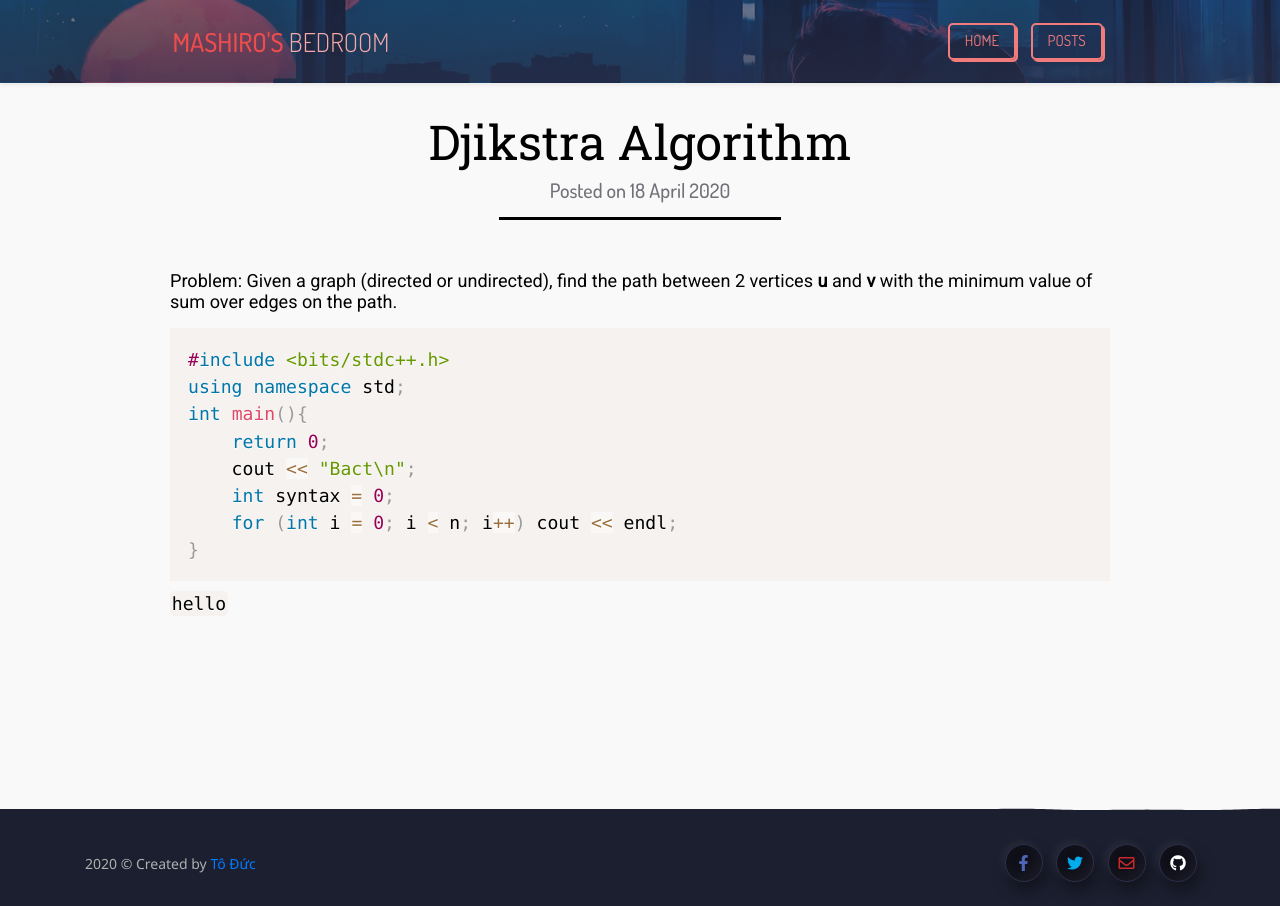
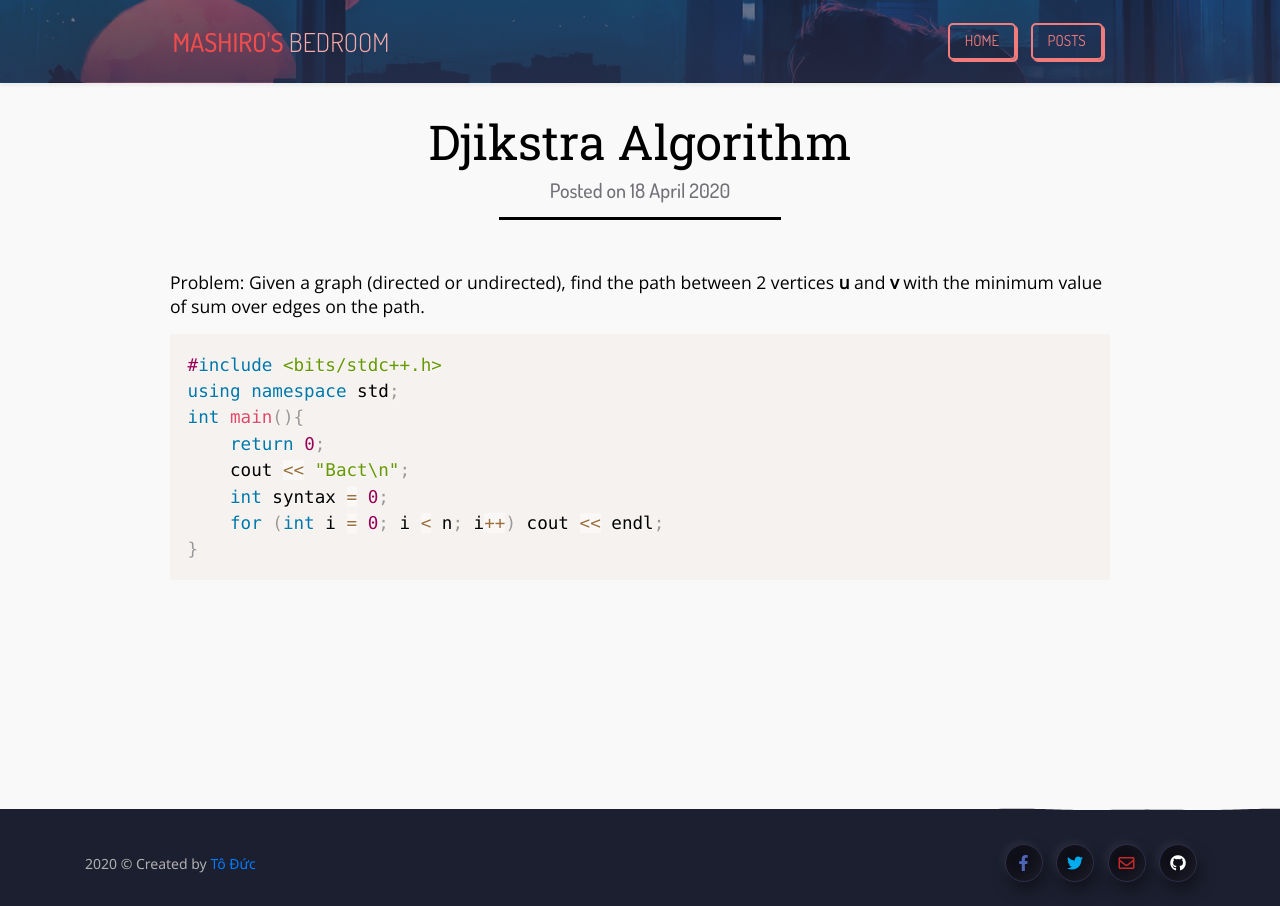
Before and after one commit to 20toduc01/20toduc01.github.io, a Jekyll site: the page built from _posts/2020-4-18-Dijkstra.markdown, in a window 1280 px wide. Built offline with Jekyll 4.4.1, drawn with Linux system fonts in a browser that asks for light colours; nearby versions of some CDN libraries; comment, search, counter and statistics services are not loaded.

Commit message:
Font tweak

````diff
--- a/_posts/2020-4-18-Dijkstra.markdown
+++ b/_posts/2020-4-18-Dijkstra.markdown
@@ -17,4 +17,3 @@ int main(){
     for (int i = 0; i < n; i++) cout << endl;
 }
 ```
-`hello`
--- a/assets/css/post.css
+++ b/assets/css/post.css
@@ -25,8 +25,8 @@
 
 .post__content {
     line-height: normal;
-    font-size: 1.13rem;
-    font-family: Roboto;
+    font-size: 1.1rem;
+    font-family: "Open Sans";
     color: black;
 }
 
````
